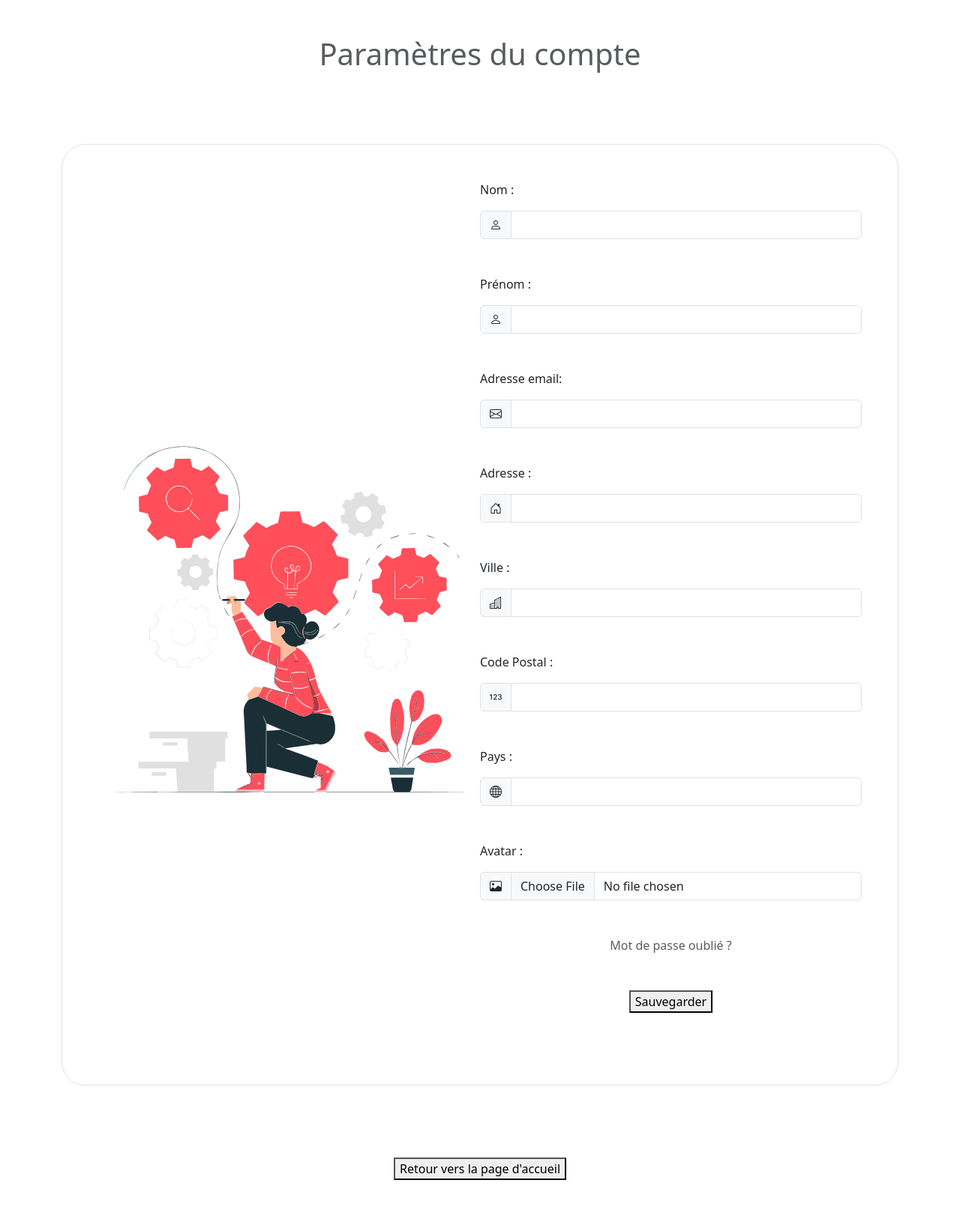
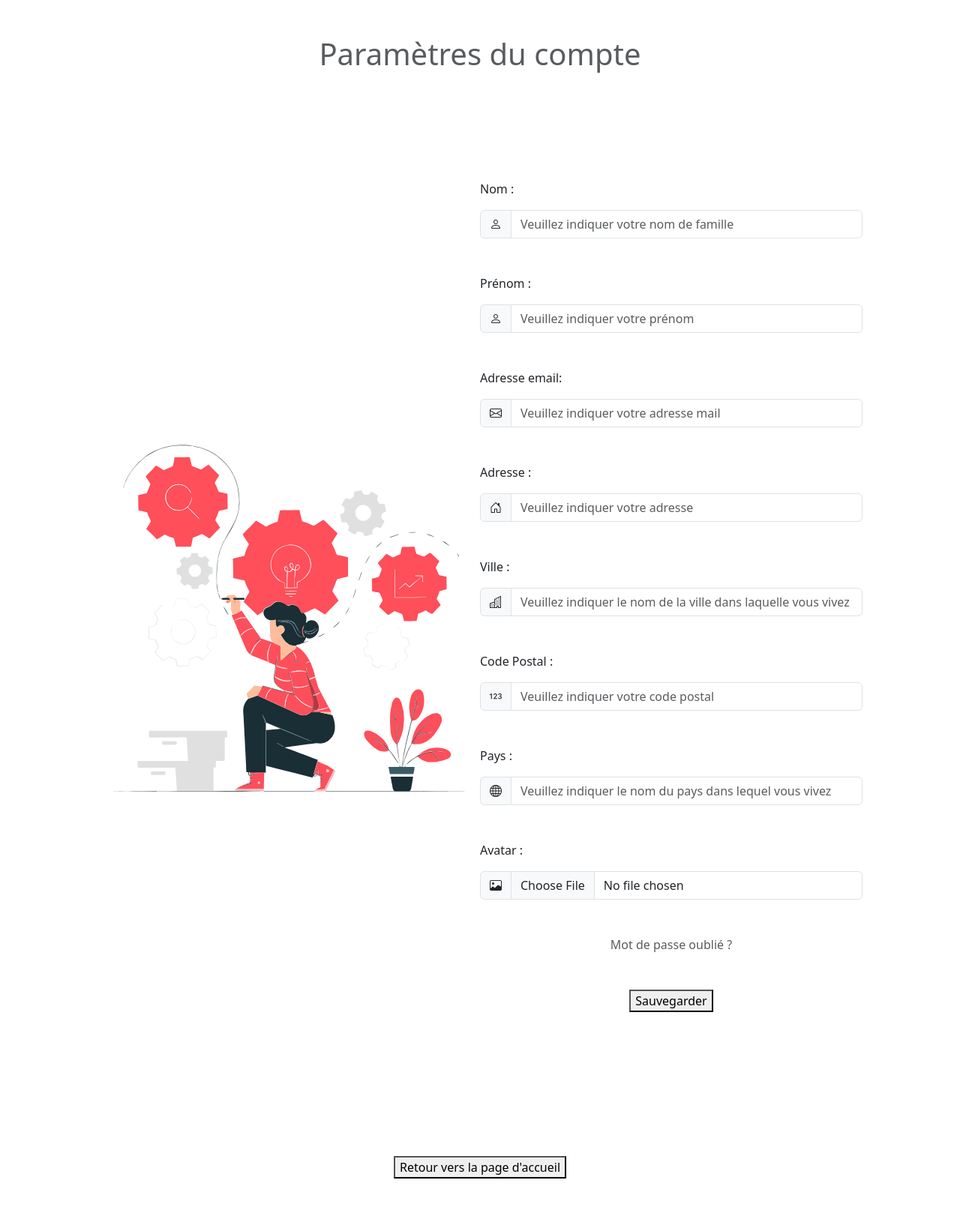
Before and after one commit to Baboo81/KenkoV3, a PHP site: page /App/Views/settings.php in a window 1280 px wide. Shown: the whole page at 75% size. After the commit the page ends 1572 px from the top, so only its background shows below. Run offline with PHP 8.4, Linux system fonts and the light colour scheme; data that the repository does not hold is empty; some libraries are stand-ins or nearby versions.

Commit message:
placeholder

```diff
--- a/App/Views/login.php
+++ b/App/Views/login.php
@@ -14,7 +14,7 @@
             <div class="row justify-content-center align-items-center">
                 <h1 class="text-center text-muted mb-5">Login</h1>
                 <div class="col-md-12 my-5">
-                    <form class="border rounded-5 p-5 d-flex align-center justify-items-center" action="/login" method="post">
+                    <form class="rounded-5 p-5 d-flex align-center justify-items-center" action="/login" method="post">
                         <div class="col-md-6 d-flex align-items-center justify-content-center">
                             <img src="/assets/img/form/login.svg" alt="Illustration contact" class="img-fluid w-100" style="object-fit:cover;">
                         </div>
--- a/App/Views/settings.php
+++ b/App/Views/settings.php
@@ -29,7 +29,7 @@
             <div class="row justify-content-center align-items-center">
                 <h1 class="text-center text-muted my-5">Paramètres du compte</h1>
                 <div class="col-md-12 my-5">
-                    <form class="border rounded-5 p-5 d-flex align-center justify-items-center" action="/settings" method="post" enctype="multipart/form-data" autocomplete="off">
+                    <form class="rounded-5 p-5 d-flex align-center justify-items-center" action="/settings" method="post" enctype="multipart/form-data" autocomplete="off">
                             <input type="hidden" name="csrf_token" value="<?=$_SESSION['csrf_token']; ?>">
                             <div class="col-md-6 d-flex align-items-center justify-content-center">
                                 <img src="/assets/img/form/paramètres.svg" alt="Illustration contact" class="img-fluid w-100" style="object-fit:cover;">
@@ -39,49 +39,49 @@
                                     <label for="lastname" class="form-label mb-3">Nom :</label>
                                     <div class="input-group">
                                         <span class="input-group-text"><i class="bi bi-person"></i></span>
-                                        <input type="text" class="form-control" id="lastname" name="lastname" value="<?= $_SESSION['user']['lastname'] ?? ''; ?>" required>
+                                        <input type="text" class="form-control" id="lastname" name="lastname" value="<?= $_SESSION['user']['lastname'] ?? ''; ?>" placeholder="Veuillez indiquer votre nom de famille" required>
                                     </div>
                                 </div>
                                 <div class="mb-5">
                                     <label for="firstname" class="form-label mb-3">Prénom :</label>
                                     <div class="input-group">
                                         <span class="input-group-text"><i class="bi bi-person"></i></span>
-                                        <input type="text" class="form-control" id="firstname" name="firstname" value="<?= $_SESSION['user']['firstname'] ?? ''; ?>" required>
+                                        <input type="text" class="form-control" id="firstname" name="firstname" value="<?= $_SESSION['user']['firstname'] ?? ''; ?>" placeholder="Veuillez indiquer votre prénom" required>
                                     </div>
                                 </div>
                                 <div class="mb-5">
                                     <label for="email" class="form-label mb-3">Adresse email:</label>
                                     <div class="input-group">
                                         <span class="input-group-text"><i class="bi bi-envelope"></i></span>
-                                        <input type="email" class="form-control" id="email" name="email" value="<?= $_SESSION['user']['email'] ?? ''; ?>" required>
+                                        <input type="email" class="form-control" id="email" name="email" value="<?= $_SESSION['user']['email'] ?? ''; ?>" placeholder="Veuillez indiquer votre adresse mail" required>
                                     </div>
                                 </div>
                                 <div class="mb-5">
                                     <label for="address" class="form-label mb-3">Adresse :</label> <!-- Changement ici -->
                                     <div class="input-group">
                                         <span class="input-group-text"><i class="bi bi-house-door"></i></span>
-                                        <input type="text" class="form-control" id="address" name="address" value="<?= $_SESSION['user']['address'] ?? ''; ?>" required> <!-- Changement ici -->
+                                        <input type="text" class="form-control" id="address" name="address" value="<?= $_SESSION['user']['address'] ?? ''; ?>" placeholder="Veuillez indiquer votre adresse" required> <!-- Changement ici -->
                                     </div>
                                 </div>
                                 <div class="mb-5">
                                     <label for="city" class="form-label mb-3">Ville :</label>
                                     <div class="input-group">
                                         <span class="input-group-text"><i class="bi bi-buildings"></i></span>
-                                        <input type="text" class="form-control" id="city" name="city" value="<?= $_SESSION['user']['city'] ?? ''; ?>" required>
+                                        <input type="text" class="form-control" id="city" name="city" value="<?= $_SESSION['user']['city'] ?? ''; ?>" placeholder="Veuillez indiquer le nom de la ville dans laquelle vous vivez" required>
                                     </div>
                                 </div>
                                 <div class="mb-5">
                                     <label for="postal_code" class="form-label mb-3">Code Postal :</label>
                                     <div class="input-group">
                                         <span class="input-group-text"><i class="bi bi-123"></i></span>
-                                        <input type="text" class="form-control" id="postal_code" name="postal_code" value="<?= $_SESSION['user']['postal_code'] ?? ''; ?>" required> <!-- Correction ici -->
+                                        <input type="text" class="form-control" id="postal_code" name="postal_code" value="<?= $_SESSION['user']['postal_code'] ?? ''; ?>" placeholder="Veuillez indiquer votre code postal" required> <!-- Correction ici -->
                                     </div>
                                 </div>
                                 <div class="mb-5">
                                     <label for="country" class="form-label mb-3">Pays :</label>
                                     <div class="input-group">
                                         <span class="input-group-text"><i class="bi bi-globe"></i></span>
-                                        <input type="text" class="form-control" id="country" name="country" value="<?= $_SESSION['user']['country'] ?? ''; ?>" required>
+                                        <input type="text" class="form-control" id="country" name="country" value="<?= $_SESSION['user']['country'] ?? ''; ?>" placeholder="Veuillez indiquer le nom du pays dans lequel vous vivez" required>
                                     </div>
                                 </div>
                                 <div class="mb-5">
--- a/App/Views/signup.php
+++ b/App/Views/signup.php
@@ -25,21 +25,21 @@
                                     <label for="username" class="form-label mb-3">Nom d'utilisateur :</label>
                                     <div class="input-group">
                                         <span class="input-group-text"><i class="bi bi-person"></i></span>
-                                        <input type="text" class="form-control" id="username" name="username" autocomplete="off" required>
+                                        <input type="text" class="form-control" id="username" name="username" autocomplete="off" placeholder="Veuillez indiquer votre nom" required>
                                     </div>
                                 </div>
                                 <div class="mb-4">
                                     <label for="password" class="form-label mb-3">Mot de passe :</label>
                                     <div class="input-group">
                                         <span class="input-group-text"><i class="bi bi-lock"></i></span>
-                                        <input type="password" class="form-control" id="password" name="password" autocomplete="off" required>
+                                        <input type="password" class="form-control" id="password" name="password" autocomplete="off" placeholder="Veuillez indiquer votre mot de passe" required>
                                     </div>
                                 </div>
                                 <div class="mb-4">
                                     <label for="email" class="form-label mb-3">Email :</label>
                                     <div class="input-group">
                                         <span class="input-group-text"><i class="bi bi-envelope"></i></span>
-                                        <input type="email" class="form-control" id="email" name="email" autocomplete="off" required>
+                                        <input type="email" class="form-control" id="email" name="email" autocomplete="off" placeholder="Veuillez indiquer votre adresse mail" required>
                                     </div>
                                 </div>
                                 <div class="text-center">
```
Also changed, not shown: public/assets/css/login.css, public/assets/css/settings.css, public/assets/css/signup.css.
